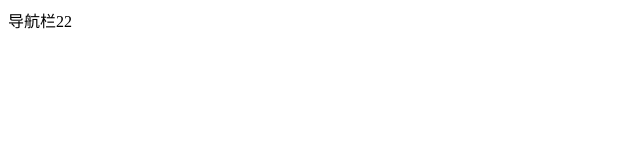
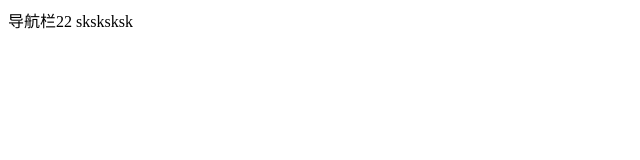
Before and after one commit to ZhangJiaWeiready/zjwTestGit, a plain HTML site: page index.html in a window 1280 px wide. Shown: the full height of the page, 0-640 px from the left. Drawn offline with Linux system fonts and the light colour scheme.

Commit message:
commit-6

```diff
--- a/index.html
+++ b/index.html
@@ -8,7 +8,7 @@
 </head>
 <body>
   <div>
-    导航栏22
+    导航栏22 sksksksk
   </div>
 </body>
 </html>
```
